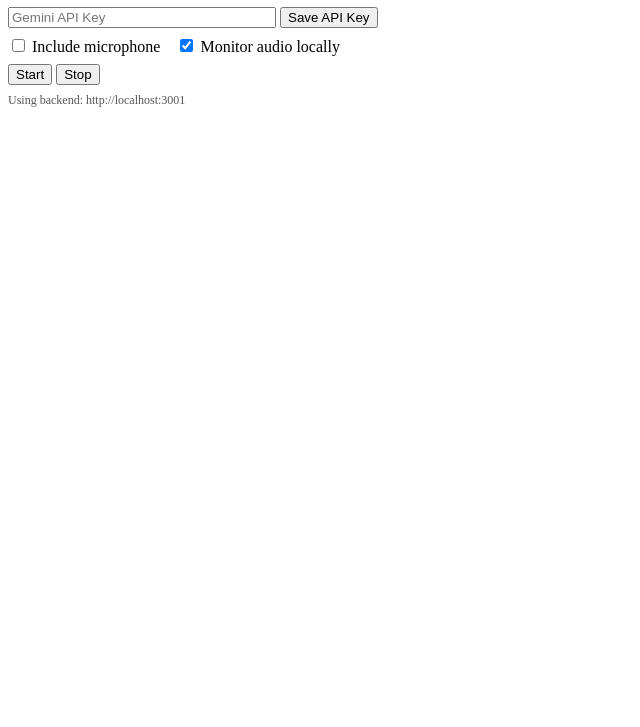
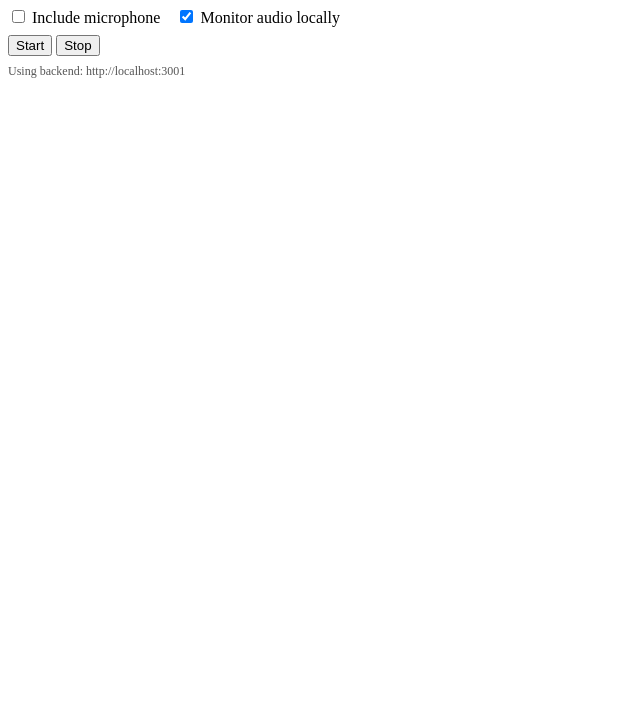
Before and after one commit to Geni-96/Realtime-transcriptions-demo, a browser extension: page src/sidepanel/sidepanel.html in a window 1280 px wide. Shown: the part 73-800 px from the top of the page, without its empty margins (0-640 px from the left). Drawn offline with Linux system fonts and the light colour scheme.

Commit message:
remove api key input in frontend

```diff
--- a/src/sidepanel/sidepanel.html
+++ b/src/sidepanel/sidepanel.html
@@ -5,10 +5,6 @@
   </head>
   <body>
     <h1>Realtime Transcription Tester</h1>
-    <div style="margin-bottom: 8px;">
-      <input id="apiKey" type="password" placeholder="Gemini API Key" style="width: 260px;" />
-      <button id="saveApiKeyBtn">Save API Key</button>
-    </div>
     <div style="margin-bottom: 8px;">
       <label style="margin-right: 12px;">
         <input id="includeMicrophone" type="checkbox" /> Include microphone
```
